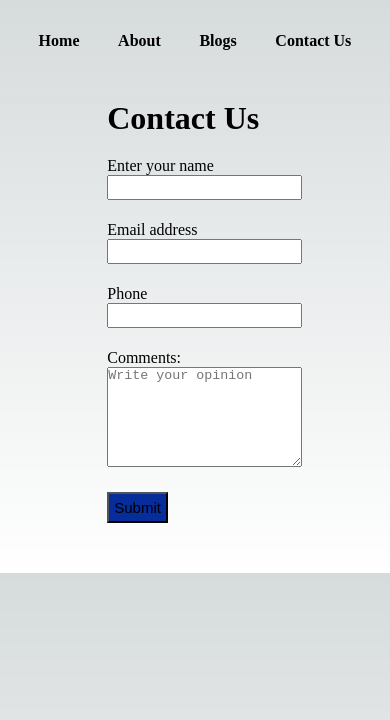
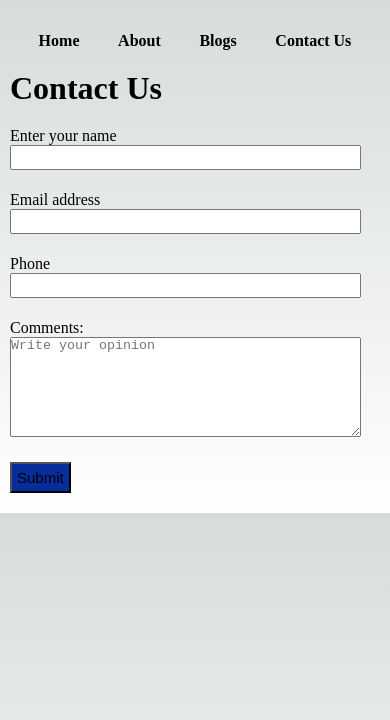
Before and after one commit to Nijanshu/Blog-Next.js, a Next.js app: page /contact in a window 390 px wide. Shown: the top 720 px of the page. Built offline with nearby package versions, Linux system fonts and the light colour scheme.

Commit message:
Update contact.module.css

```diff
--- a/styles/contact.module.css
+++ b/styles/contact.module.css
@@ -31,3 +31,17 @@
     padding: 5px;
     background-color: rgb(7, 44, 155);
 }
+
+
+@media (max-width: 768px) {
+    .container {
+    margin: 20px 10px;
+    max-width: 100%;
+    }
+    .formcontrol {
+        width: 90vw;
+    }
+    .textarea {
+        width: 90vw;
+    }
+}
```
